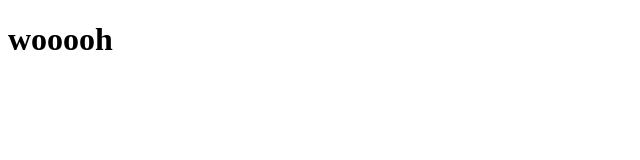
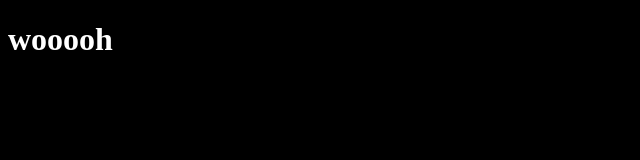
Before and after one commit to LucVaida/Testgit, a plain HTML site: page index.html in a window 1280 px wide. Shown: the whole page, without its empty margins (0-640 px from the left). Drawn offline with Linux system fonts and the light colour scheme.

Commit message:
Secondcommit

```diff
--- a/index.html
+++ b/index.html
@@ -5,6 +5,7 @@
     <meta http-equiv="X-UA-Compatible" content="IE=edge">
     <meta name="viewport" content="width=device-width, initial-scale=1.0">
     <title>Mon site</title>
+    <link rel="stylesheet" href="style.css">
 </head>
 <body>
 <h1>wooooh</h1>
--- a/style.css
+++ b/style.css
@@ -1,4 +1,4 @@
-body{
-    color: black
-
+*{
+    background-color: black;
+    color: white;
 }
```
